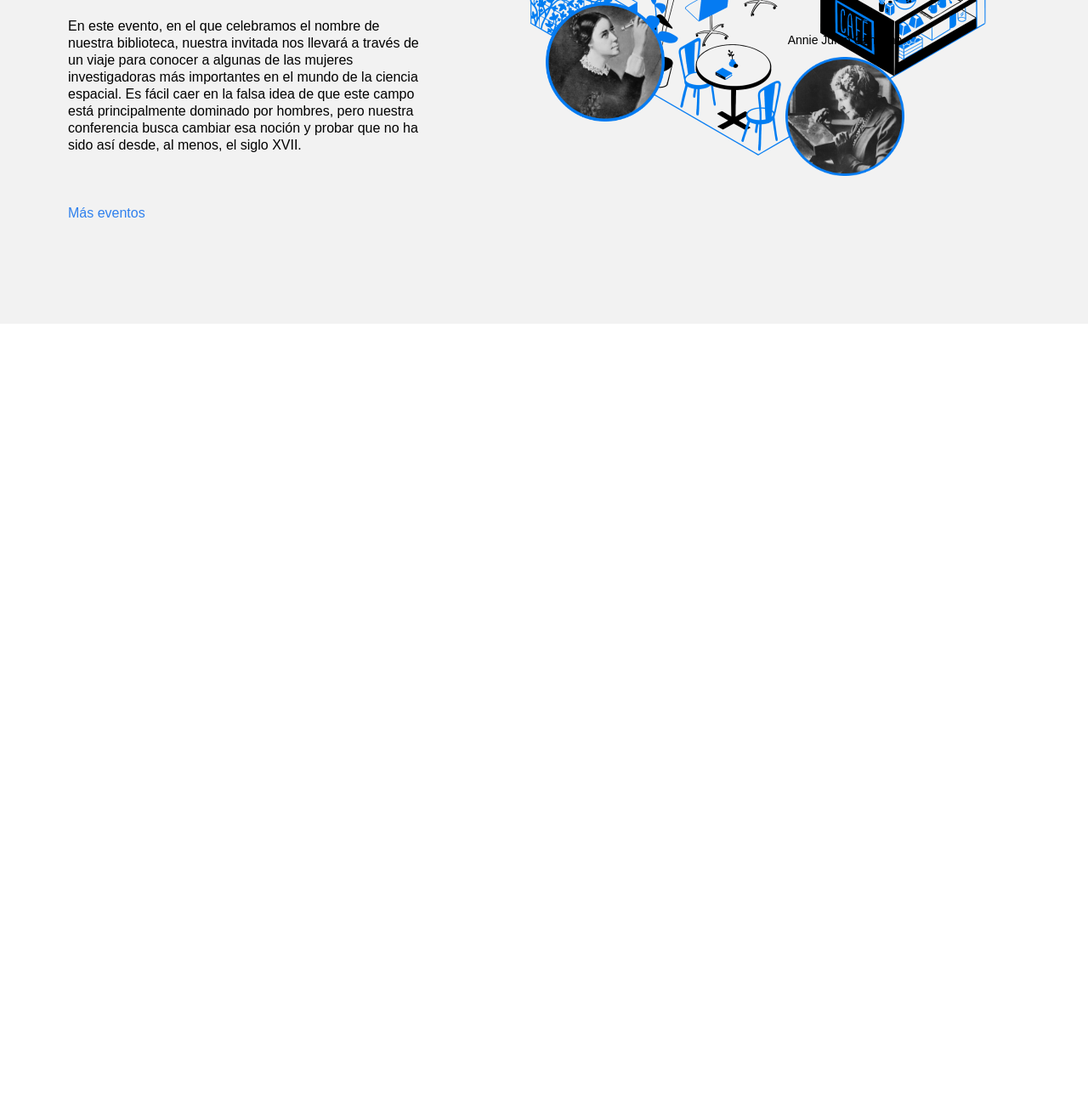
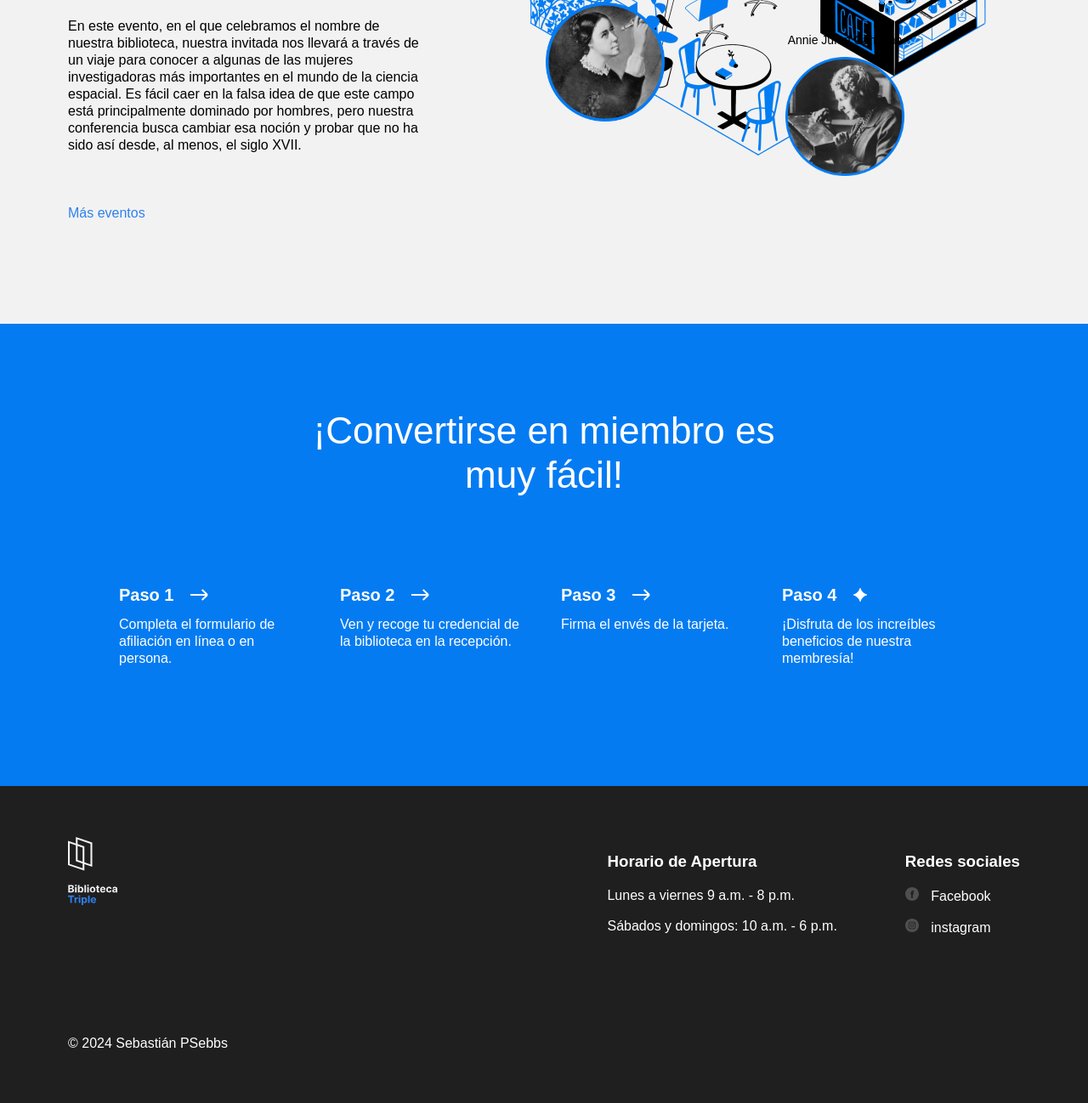
Before and after one commit to PSebs-98/web_project_library_es, a plain HTML site: page index.html in a window 1280 px wide. Shown: the part 2557-3855 px from the top of the page at 85% size. Before the commit the page ends 2938 px from the top, so only its background shows below. Drawn offline with Linux system fonts and the light colour scheme.

Commit message:
finalstage1

```diff
--- a/index.html
+++ b/index.html
@@ -28,10 +28,10 @@
               <a class="nav__link" href="#events">Eventos</a>
             </li>
             <li>
-              <a class="nav__link">Conviértete en miembro</a>
+              <a class="nav__link" href="#membership">Conviértete en miembro</a>
             </li>
             <li>
-              <a class="nav__link">Contactos</a>
+              <a class="nav__link" href="#footer">Contactos</a>
             </li>
           </ul>
         </nav>
@@ -223,7 +223,112 @@
             </div>
           </div>
         </section>
+
+        <section class="membership" id="membership">
+          <h2 class="membership__title">
+            ¡Convertirse en miembro es muy fácil!
+          </h2>
+          <ul class="membership__steps">
+            <li class="step">
+              <h3 class="step__title">
+                Paso 1
+                <img
+                  src="./images/icon_step_forward.svg"
+                  alt="icon forward"
+                  class="step__icon"
+                />
+              </h3>
+              <p class="step__description">
+                Completa el formulario de afiliación en línea o en persona.
+              </p>
+            </li>
+            <li class="step">
+              <h3 class="step__title">
+                Paso 2
+                <img
+                  src="./images/icon_step_forward.svg"
+                  alt="icon forward"
+                  class="step__icon"
+                />
+              </h3>
+              <p class="step__description">
+                Ven y recoge tu credencial de la biblioteca en la recepción.
+              </p>
+            </li>
+            <li class="step">
+              <h3 class="step__title">
+                Paso 3
+                <img
+                  src="./images/icon_step_forward.svg"
+                  alt="icon forward"
+                  class="step__icon"
+                />
+              </h3>
+              <p class="step__description">Firma el envés de la tarjeta.</p>
+            </li>
+            <li class="step">
+              <h3 class="step__title">
+                Paso 4
+                <img
+                  src="./images/icon_step_finish.svg"
+                  alt="icon finish"
+                  class="step__icon"
+                />
+              </h3>
+              <p class="step__description">
+                ¡Disfruta de los increíbles beneficios de nuestra membresía!
+              </p>
+            </li>
+          </ul>
+        </section>
       </main>
+
+      <footer class="footer" id="footer">
+        <div class="footer__columns">
+          <div class="footer__column">
+            <img
+              src="./images/logo_white.svg"
+              alt="imagen-logo"
+              class="footer__logo"
+            />
+          </div>
+          <div class="footer__column footer__column_content_hours">
+            <h3 class="footer__column-heading">Horario de Apertura</h3>
+            <ul class="footer__list">
+              <li class="footer__list-item">Lunes a viernes 9 a.m. - 8 p.m.</li>
+              <li class="footer__list-item">
+                Sábados y domingos: 10 a.m. - 6 p.m.
+              </li>
+            </ul>
+          </div>
+          <div class="footer__column footer__column_content_social">
+            <h3 class="footer__column-heading">Redes sociales</h3>
+            <ul class="footer__list">
+              <li class="footer__list-item">
+                <a class="footer__column-link" href="#">
+                  <img
+                    src="./images/facebook_white.svg"
+                    alt="facebook-icon"
+                    class="footer__social-icon"
+                  />
+                  Facebook
+                </a>
+              </li>
+              <li class="footer__list-item">
+                <a href="#" class="footer__column-link">
+                  <img
+                    src="./images/instagram_white.svg"
+                    alt="instagram"
+                    class="footer__social-icon"
+                  />
+                  instagram
+                </a>
+              </li>
+            </ul>
+          </div>
+        </div>
+        <p class="footer__copyright">© 2024 Sebastián PSebbs</p>
+      </footer>
     </div>
   </body>
 </html>
--- a/styles/style.css
+++ b/styles/style.css
@@ -287,3 +287,109 @@
   font-size: 14px;
   margin: 0;
 }
+
+.membership {
+  padding: 100px 0 140px;
+  background-color: #057bf2;
+  color: #ffffff;
+}
+
+.membership__title {
+  max-width: 574px;
+  margin: 0 auto;
+  text-align: center;
+  font-size: 44px;
+  font-weight: 500;
+  line-height: 52px;
+}
+
+.membership__steps {
+  list-style-type: none;
+  padding: 0;
+  margin: 100px 0 0;
+  display: flex;
+  justify-content: center;
+  gap: 40px;
+}
+
+.step {
+  flex-basis: 220px;
+}
+
+.step__title {
+  margin: 0;
+  font-size: 20px;
+  line-height: 30px;
+  font-weight: 700;
+  display: flex;
+  align-items: center;
+}
+
+.step__icon {
+  margin-left: 20px;
+}
+
+.step__description {
+  margin: 10px 0 0;
+}
+
+.footer {
+  box-sizing: border-box;
+  background-color: #1f1f1f;
+  color: white;
+}
+
+.footer__columns {
+  display: flex;
+  padding: 60px 80px 100px 80px;
+}
+
+.footer__column {
+}
+
+.footer__column_content_hours {
+  margin-left: auto;
+}
+
+.footer__column_content_social {
+  margin-left: 80px;
+}
+
+.footer__logo {
+  width: 58px;
+  height: 80px;
+}
+
+.footer__column-heading {
+  margin-bottom: 20px;
+}
+
+.footer__list {
+  /* El siguiente código elimina los estilos predeterminados del navegador para las listas */
+  list-style-type: none;
+  padding: 0;
+  margin: 0;
+  display: flex;
+  flex-direction: column;
+}
+
+.footer__list-item {
+  margin-bottom: 16px;
+}
+
+.footer__column-link {
+  color: white;
+  text-decoration: none;
+}
+
+.footer__social-icon {
+  width: 16px;
+  height: 16px;
+  margin-right: 10px;
+}
+
+.footer__copyright {
+  padding-left: 80px;
+  padding-bottom: 60px;
+  margin: 0;
+}
```
